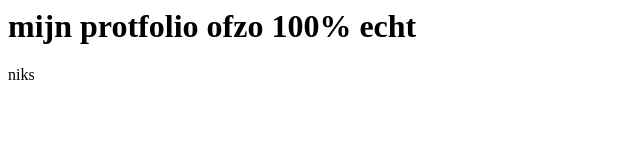
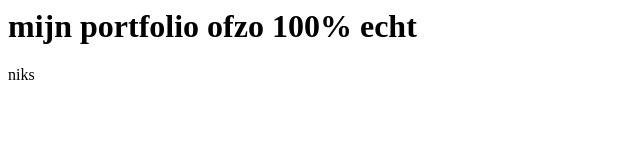
Before and after one commit to supersiem/siemvk.nl, a plain HTML site: page index.html in a window 1280 px wide. Shown: the whole page, without its empty margins (0-640 px from the left). Drawn offline with Linux system fonts and the light colour scheme.

Commit message:
Update index.html

```diff
--- a/index.html
+++ b/index.html
@@ -1,2 +1,2 @@
-<h1>mijn protfolio ofzo 100% echt</h1>
+<h1>mijn portfolio ofzo 100% echt</h1>
 niks
```
